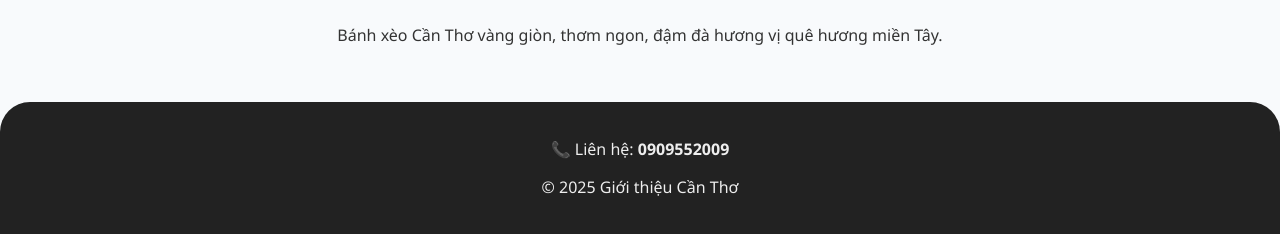
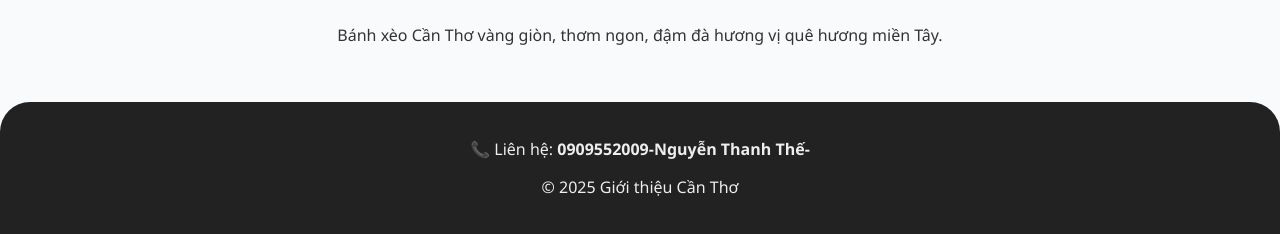
Before and after one commit to nthe1206/canthointro2025.github.io, a plain HTML site: page index.html in a window 1280 px wide. Shown: the part 976-1210 px from the top of the page. Drawn offline with Linux system fonts and the light colour scheme.

Commit message:
Update index.html

```diff
--- a/index.html
+++ b/index.html
@@ -49,7 +49,7 @@
   </section>
 
   <footer class="fade-in">
-    <p>📞 Liên hệ: <strong>0909552009</strong></p>
+    <p>📞 Liên hệ: <strong>0909552009-Nguyễn Thanh Thế-</strong></p>
     <p>© 2025 Giới thiệu Cần Thơ</p>
   </footer>
 </body>
```
